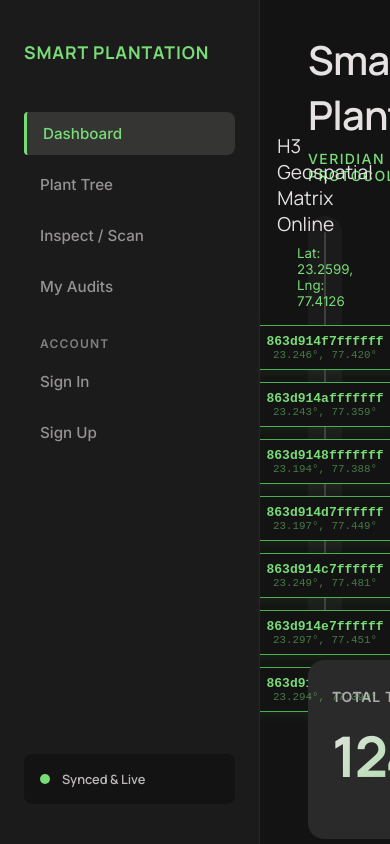
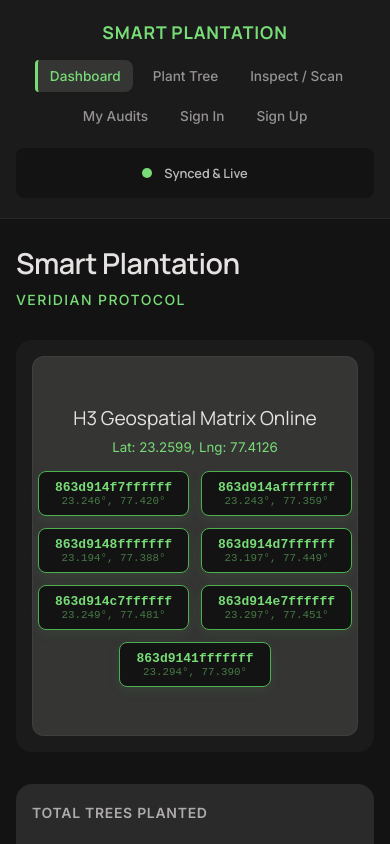
Before and after one commit to devrana778410-arch/smart-plantation, a Next.js app: page / in a window 390 px wide. Shown: the top 844 px of the page. Built offline with nearby package versions, Linux system fonts and the light colour scheme; no server answers.

Commit message:
style: add responsive mobile layout for app shell

```diff
--- a/app/globals.css
+++ b/app/globals.css
@@ -99,3 +99,24 @@ input:focus, select:focus { outline: 1px solid var(--primary); background: var(-
 .btn-secondary:hover { background: var(--surface-high); }
 .mt-24 { margin-top: 24px; }
 .pt-4 { padding-top: 16px; }
+
+/* Responsive Mobile Layout */
+@media (max-width: 768px) {
+  .app-shell { flex-direction: column; height: auto; min-height: 100vh; overflow-x: hidden; }
+  .desktop-nav { width: 100%; border-right: none; border-bottom: 1px solid rgba(255, 255, 255, 0.05); padding: 20px 16px; }
+  .nav-brand { margin-bottom: 16px; text-align: center; }
+  .nav-links { display: flex; flex-wrap: wrap; justify-content: center; gap: 8px; }
+  .nav-links li { margin: 0; }
+  .nav-links li[style] { display: none !important; }
+  .nav-links a { padding: 8px 12px; font-size: 0.85rem; text-align: center; }
+  .sync-status { margin-top: 16px; justify-content: center; }
+
+  .dashboard-container { padding: 24px 16px; }
+  .metrics { flex-direction: column; gap: 16px; }
+  .form-grid { grid-template-columns: 1fr; }
+
+  .header h1 { font-size: 1.8rem; }
+  .metric-card { padding: 20px 16px; }
+  .value { font-size: 2.5rem; }
+  .action-bar { flex-direction: column; }
+}
```
